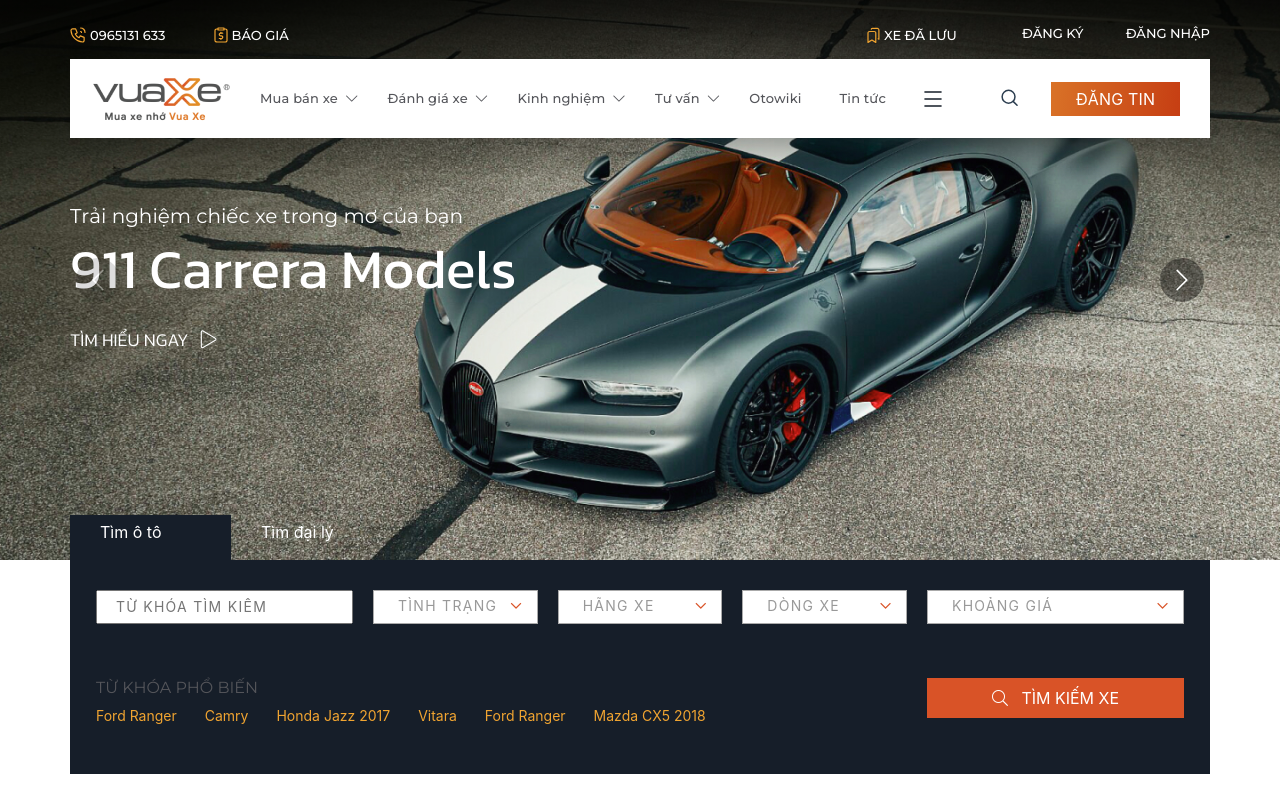
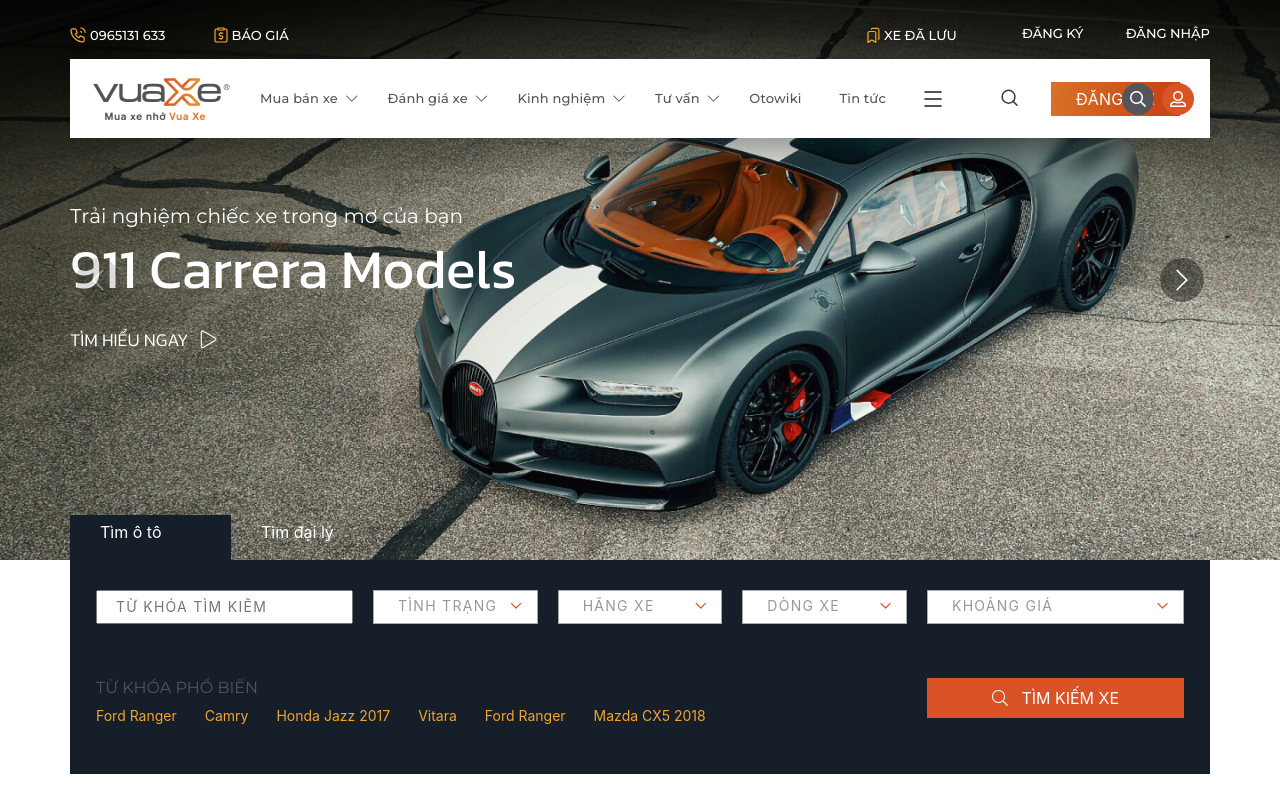
Before and after one commit to nguyenhoangnam123/vua-xe-html, a plain HTML site: page index.html in a window 1280 px wide. Shown: the top 800 px of the page. Drawn offline with nearby package versions, Linux system fonts and the light colour scheme.

Commit message:
fix header

```diff
--- a/Style/style.css
+++ b/Style/style.css
@@ -113,6 +113,16 @@ header a:hover {
 
 #menu-header-behind_setting {
   right: 0;
+}
+
+#menu-header-mobile_setting {
+  right: 1rem;
+}
+
+#menu-header-mobile_setting a {
+  width: 2rem;
+  height: 2rem;
+  line-height: 2rem;
 }
 
 .menu-header-behind__item {
--- a/index.html
+++ b/index.html
@@ -236,7 +236,6 @@
                   </div>
                 </div>
               </div>
-
               <div
                 class="absolute hidden xl:block inset-y-0"
                 id="menu-header-behind_setting"
@@ -265,6 +264,18 @@
                 </div>
               </div>
               <!-- end menu header large screen -->
+              <!-- menu header small screen -->
+              <div class="absolute relative h-100" id="menu-header-mobile_setting">
+                <div class="d-flex flex-wrap justify-content-end align-items-center h-100">
+                  <a href="#" class="block text-center c-white bg-gray rounded mr-2">
+                    <i class="far fa-search"></i>
+                  </a>
+                  <a href="#" class="block text-center c-white bg-main rounded">
+                    <i class="far fa-user-alt"></i>
+                  </a>
+                </div>
+              </div>
+              <!-- end menu header small screen -->
             </div>
           </div>
           <!-- menu menu header behind -->
```
Also changed, not shown: Style/utils.min.css.
